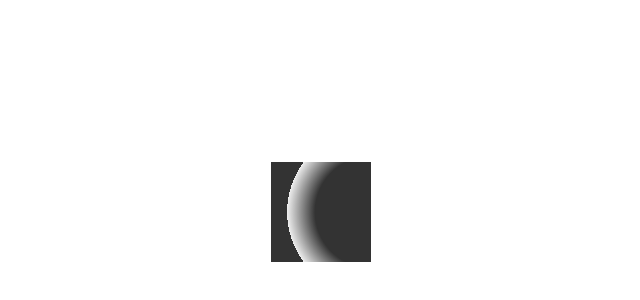
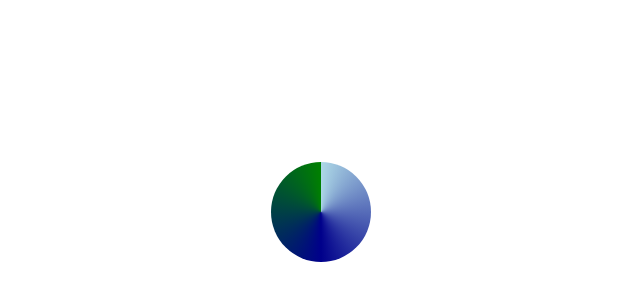
Before and after one commit to richherbs/challenge1, a plain HTML site: page index.html in a window 1280 px wide. Shown: the part 158-458 px from the top of the page, without its empty margins (319-959 px from the left). Drawn offline with Linux system fonts and the light colour scheme.

Commit message:
add circle with conic gradient and light blue dark blue and green colours

```diff
--- a/styles/styles.css
+++ b/styles/styles.css
@@ -1,5 +1,6 @@
 .logo{
-    background: radial-gradient(circle at 100%, #333, #333 50%, #eee 75%, #333 75%);
+    background: conic-gradient( lightblue, darkblue, green);
+    border-radius: 50%;
     height: 100px;
     width: 100px;
     margin: auto;
```
Also changed, not shown: images/Screenshot 2020-02-28 at 16.54.17.png (renamed from Screenshot 2020-02-28 at 16.54.17.png).
